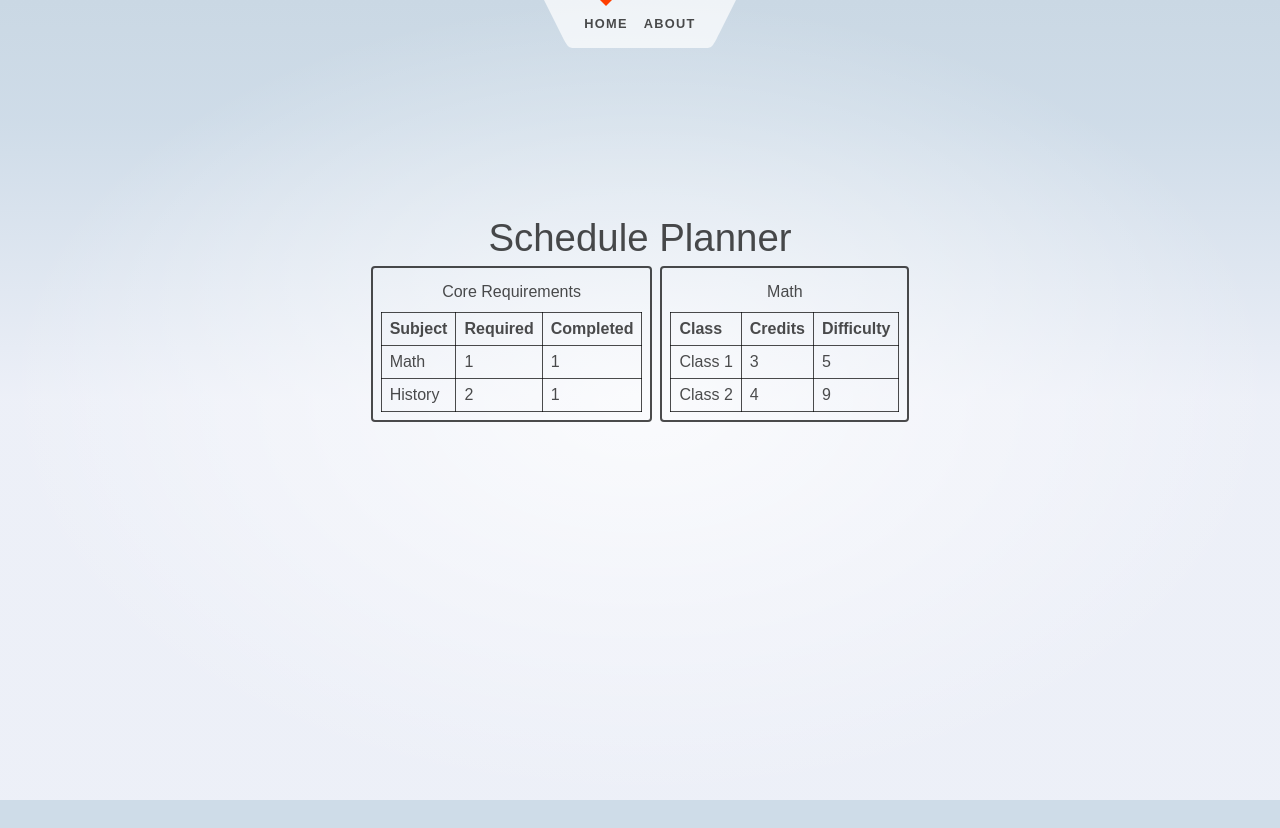
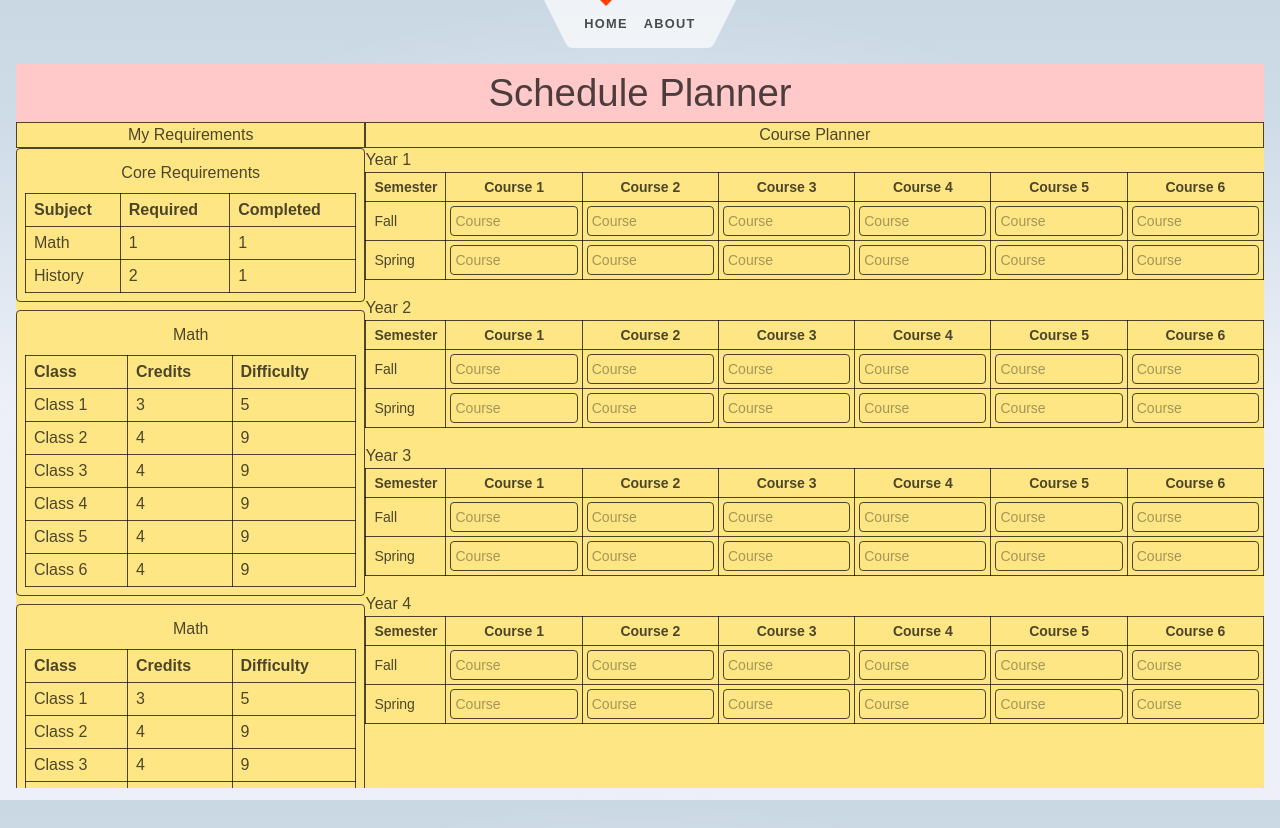
Before and after one commit to Littlemoq7/CJM_PROJECT_2025, a SvelteKit app: page / in a window 1280 px wide. Before the commit the page ends 800 px from the top, so only its background shows below. Built offline with nearby package versions, Linux system fonts and the light colour scheme.

Commit message:
Basic main page ideas

```diff
--- a/src/lib/components/CoreReqBox.svelte
+++ b/src/lib/components/CoreReqBox.svelte
@@ -6,7 +6,7 @@
 </script>
 
 <main>
-  <div class="border-2 rounded p-2">
+  <div class="border rounded p-2">
     <div class="w-full pt-1 pb-2">
       <h2 class="text-center">Core Requirements</h2>
     </div>
--- a/src/lib/components/MajorReqBox.svelte
+++ b/src/lib/components/MajorReqBox.svelte
@@ -3,7 +3,7 @@
 </script>
 
 <main>
-  <div class="border-2 rounded p-2">
+  <div class="border rounded p-2">
     <div class="w-full pt-1 pb-2">
       <h2 class="text-center">{majorName}</h2>
     </div>
--- /dev/null
+++ b/src/lib/components/YearPlan.svelte
@@ -0,0 +1,36 @@
+<script>
+  let { yearNum, courses = $bindable() } = $props();
+	let semesters = ["Fall", "Spring"];
+</script>
+
+<main>
+  <h3>Year {yearNum}</h3>
+  <table class="border-collapse w-full text-sm">
+	  <thead>
+			<tr>
+				<th class="border px-2 py-1 text-left">Semester</th>
+				{#each Array(6) as _, i}
+					<th class="border px-2 py-1 text-center">Course {i + 1}</th>
+				{/each}
+			</tr>
+		</thead>
+
+		<tbody>
+			{#each semesters as sem, r}
+				<tr>
+					<td class="border px-2 py-1 font-medium">{sem}</td>
+					{#each courses[r] as course, c}
+						<td class="border px-1 py-1">
+							<input
+								class="w-full p-1 rounded border outline-none focus:ring-2 focus:ring-amber-400"
+								type="text"
+								bind:value={courses[r][c]}
+								placeholder="Course"
+							/>
+						</td>
+					{/each}
+				</tr>
+			{/each}
+		</tbody>
+	</table>
+</main>
--- a/src/routes/+layout.svelte
+++ b/src/routes/+layout.svelte
@@ -8,7 +8,7 @@
 <div class="app">
 	<Header />
 
-	<main>
+	<main class="overflow-y-auto">
 		{@render children()}
 	</main>
 
@@ -32,7 +32,7 @@
 		flex-direction: column;
 		padding: 1rem;
 		width: 100%;
-		max-width: 64rem;
+		height: 100%;
 		margin: 0 auto;
 		box-sizing: border-box;
 	}
--- a/src/routes/+page.svelte
+++ b/src/routes/+page.svelte
@@ -1,10 +1,32 @@
 <script lang="ts">
 	import CoreReqBox from '$lib/components/CoreReqBox.svelte';
 	import MajorReqBox from '$lib/components/MajorReqBox.svelte';
+	import YearPlan from '$lib/components/YearPlan.svelte';
+
+	let year1courses = $state([
+		Array(6).fill(""),
+		Array(6).fill("")
+	]);
+	let year2courses = $state([
+		Array(6).fill(""),
+		Array(6).fill("")
+	]);
+	let year3courses = $state([
+		Array(6).fill(""),
+		Array(6).fill("")
+	]);
+	let year4courses = $state([
+		Array(6).fill(""),
+		Array(6).fill("")
+	]);
 
 	let classData: Record<string, [string | number, string | number]> = {
 		"Class 1" : [3, 5],
-		"Class 2" : [4, 9]
+		"Class 2" : [4, 9],
+		"Class 3" : [4, 9],
+		"Class 4" : [4, 9],
+		"Class 5" : [4, 9],
+		"Class 6" : [4, 9]
 	}
 
 </script>
@@ -14,42 +36,46 @@
 	<meta name="description" content="Svelte demo app" />
 </svelte:head>
 
-<section>
+<div class="bg-red-200 w-full h-full">
 
 	<h1>Schedule Planner</h1>
 
-	<div class="flex gap-2">
-		<CoreReqBox />
-		<MajorReqBox majorName="Math" data={classData} />
+	<div class="flex justify-evenly">
+
+		<!-- Contains requirement boxes -->
+		<div class="w-[200px] md:w-[250px] lg:w-[350px] bg-amber-200">
+			<div class="w-full border">
+				<h3 class="text-center">My Requirements</h3>
+			</div>
+			<div class="flex flex-col gap-2 overflow-y-auto max-h-[80vh]">
+				<CoreReqBox />
+				<MajorReqBox majorName="Math" data={classData} />
+				<MajorReqBox majorName="Math" data={classData} />
+			</div>
+		</div>
+
+		<!-- Contains four year plan -->
+		<div class="bg-amber-200 rounded w-[300px] md:w-[600px] lg:w-[900px]">
+			<div class="w-full border">
+				<h3 class="text-center">Course Planner</h3>
+			</div>
+
+			<div class="flex flex-col gap-4 overflow-y-auto max-h-[80vh]">
+				<YearPlan yearNum=1 bind:courses={year1courses}/>
+				<YearPlan yearNum=2 bind:courses={year2courses}/>
+				<YearPlan yearNum=3 bind:courses={year3courses}/>
+				<YearPlan yearNum=4 bind:courses={year4courses}/>
+			</div>
+		</div>
+
 	</div>
-</section>
+
+</div>
 
 <style>
-	section {
-		display: flex;
-		flex-direction: column;
-		justify-content: center;
-		align-items: center;
-		flex: 0.6;
-	}
 
 	h1 {
 		width: 100%;
 	}
 
-	.welcome {
-		display: block;
-		position: relative;
-		width: 100%;
-		height: 0;
-		padding: 0 0 calc(100% * 495 / 2048) 0;
-	}
-
-	.welcome img {
-		position: absolute;
-		width: 100%;
-		height: 100%;
-		top: 0;
-		display: block;
-	}
 </style>
```
